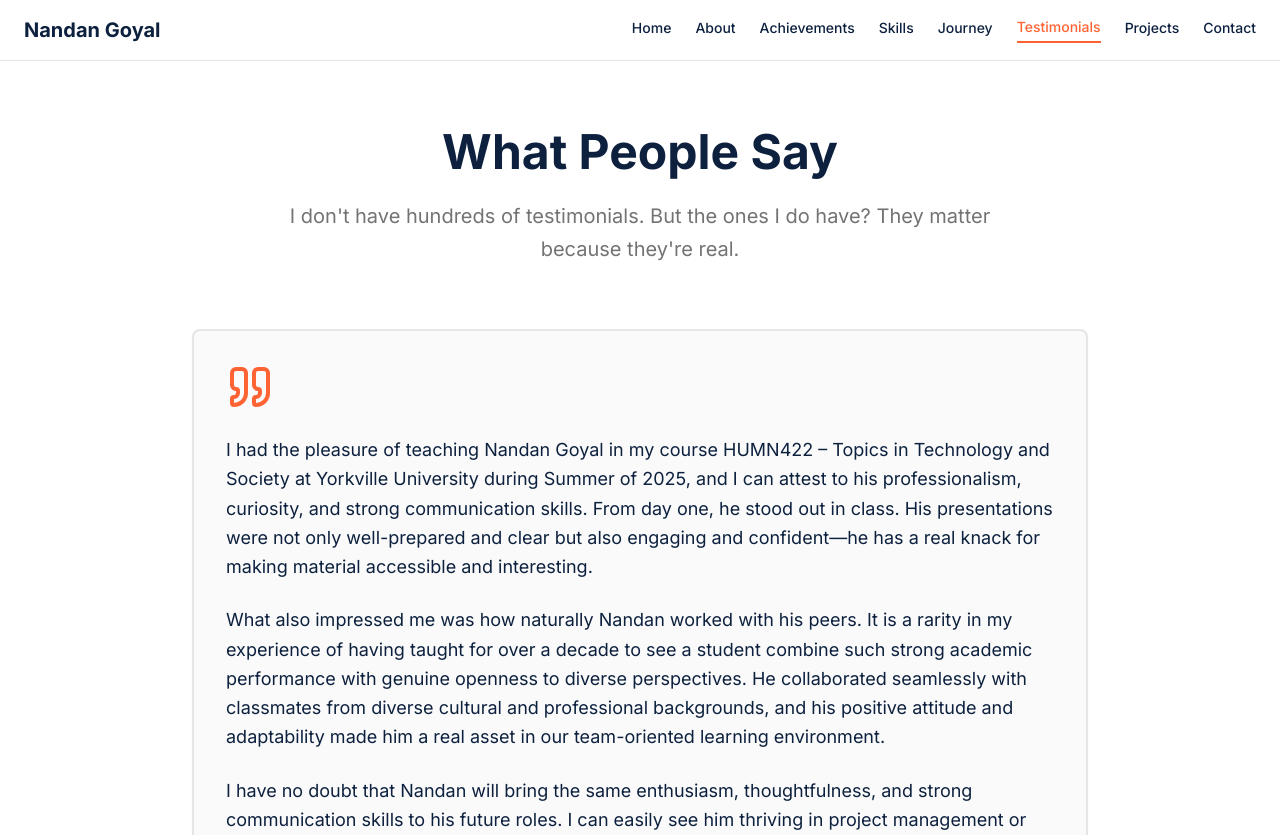
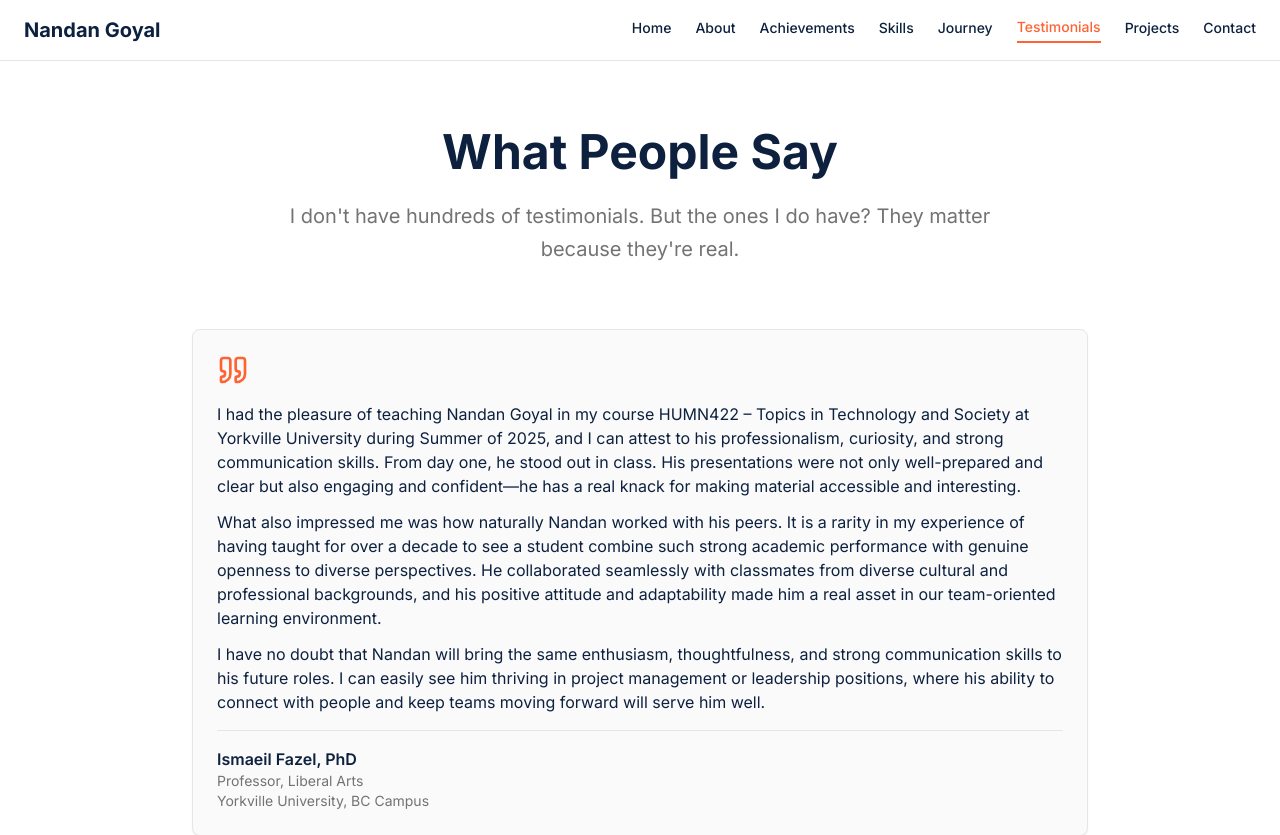
Before and after one commit to nandan1717/nandangoyal-3af8c0f2, a React (Vite) app: page /testimonials in a window 1280 px wide. Shown: the top 835 px of the page. Built offline with nearby package versions, Linux system fonts and the light colour scheme; the HTML template or start-up script is replaced by a standard one.

Commit message:
Fix testimonial page layout

```diff
--- a/src/pages/Testimonials.tsx
+++ b/src/pages/Testimonials.tsx
@@ -17,27 +17,27 @@ const Testimonials = () => {
             I don't have hundreds of testimonials. But the ones I do have? They matter because they're real.
           </p>
 
-          <div className="bg-card p-8 rounded-lg border-2 border-border shadow-sm">
-            <div className="mb-6">
-              <Quote className="w-12 h-12 text-accent mb-4" />
+          <div className="bg-card p-5 sm:p-6 rounded-lg border shadow-sm">
+            <div className="mb-4">
+              <Quote className="w-8 h-8 text-accent" />
             </div>
 
-            <p className="text-lg text-foreground leading-relaxed mb-6">
+            <p className="text-sm sm:text-base text-foreground leading-relaxed mb-3">
               I had the pleasure of teaching Nandan Goyal in my course HUMN422 – Topics in Technology and Society at Yorkville University during Summer of 2025, and I can attest to his professionalism, curiosity, and strong communication skills. From day one, he stood out in class. His presentations were not only well-prepared and clear but also engaging and confident—he has a real knack for making material accessible and interesting.
             </p>
 
-            <p className="text-lg text-foreground leading-relaxed mb-6">
+            <p className="text-sm sm:text-base text-foreground leading-relaxed mb-3">
               What also impressed me was how naturally Nandan worked with his peers. It is a rarity in my experience of having taught for over a decade to see a student combine such strong academic performance with genuine openness to diverse perspectives. He collaborated seamlessly with classmates from diverse cultural and professional backgrounds, and his positive attitude and adaptability made him a real asset in our team-oriented learning environment.
             </p>
 
-            <p className="text-lg text-foreground leading-relaxed mb-6">
+            <p className="text-sm sm:text-base text-foreground leading-relaxed mb-4">
               I have no doubt that Nandan will bring the same enthusiasm, thoughtfulness, and strong communication skills to his future roles. I can easily see him thriving in project management or leadership positions, where his ability to connect with people and keep teams moving forward will serve him well.
             </p>
 
-            <div className="border-t pt-6 mt-8">
-              <p className="font-semibold text-foreground text-xl">Ismaeil Fazel, PhD</p>
-              <p className="text-muted-foreground">Professor, Liberal Arts</p>
-              <p className="text-muted-foreground">Yorkville University, BC Campus</p>
+            <div className="border-t pt-4">
+              <p className="font-semibold text-foreground text-sm sm:text-base">Ismaeil Fazel, PhD</p>
+              <p className="text-xs sm:text-sm text-muted-foreground">Professor, Liberal Arts</p>
+              <p className="text-xs sm:text-sm text-muted-foreground">Yorkville University, BC Campus</p>
             </div>
           </div>
 
```
